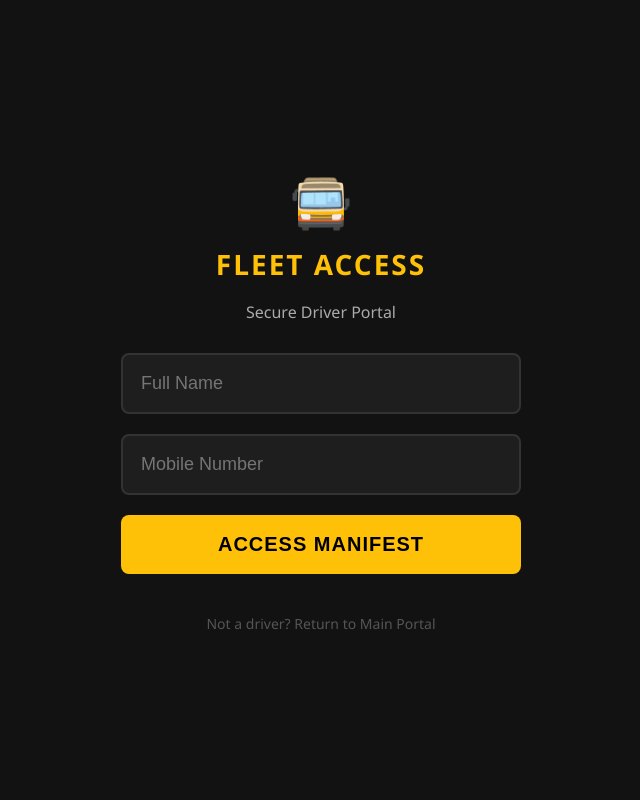
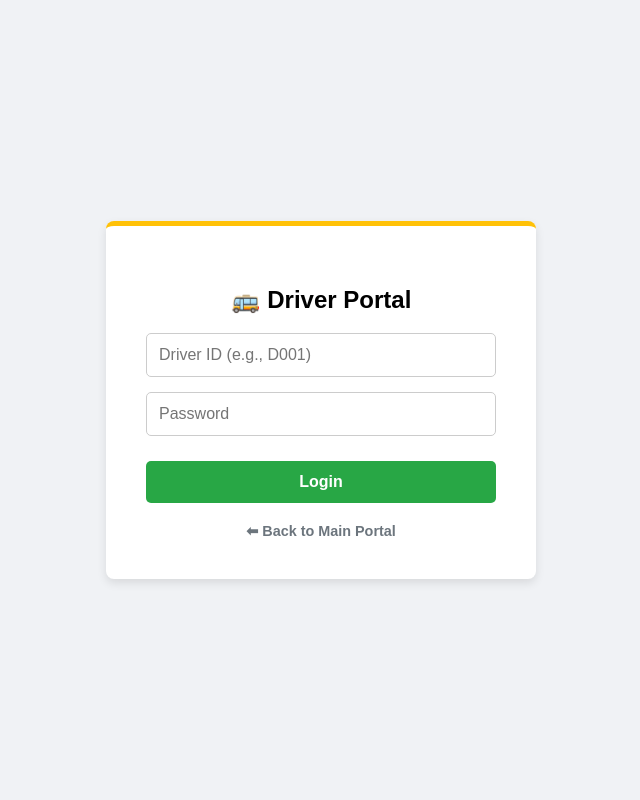
Before and after one commit to Kashyap42576/transit-app, a Flask app: page /driver/login in a window 1280 px wide. Shown: the whole page, without its empty margins (319-959 px from the left). Run offline with Flask 3, Linux system fonts and the light colour scheme.

Commit message:
Change title and update driver login layout

```diff
--- a/templates/driver_login.html
+++ b/templates/driver_login.html
@@ -1,43 +1,28 @@
 <!DOCTYPE html>
 <html>
 <head>
-    <title>Driver Access</title>
+    <title>Driver Login</title>
     <meta name="viewport" content="width=device-width, initial-scale=1">
     <style>
-        /* Completely different Dark/Rugged Theme */
-        body { font-family: 'Segoe UI', Tahoma, Geneva, Verdana, sans-serif; background-color: #121212; color: #ffffff; display: flex; flex-direction: column; justify-content: center; align-items: center; height: 100vh; margin: 0; }
-        .login-container { width: 90%; max-width: 400px; padding: 20px; }
-
-        .header-icon { font-size: 50px; text-align: center; margin-bottom: 10px; }
-        h1 { text-align: center; color: #ffc107; margin-top: 0; font-size: 28px; letter-spacing: 2px; text-transform: uppercase; }
-        p.subtitle { text-align: center; color: #aaaaaa; margin-bottom: 30px; }
-
-        input { background-color: #1e1e1e; color: #fff; border: 2px solid #333; padding: 18px; width: 100%; box-sizing: border-box; border-radius: 8px; font-size: 18px; margin-bottom: 20px; outline: none; transition: border 0.3s; }
-        input:focus { border-color: #ffc107; }
-
-        button { background-color: #ffc107; color: #000; font-size: 20px; font-weight: bold; width: 100%; padding: 18px; border: none; border-radius: 8px; cursor: pointer; text-transform: uppercase; letter-spacing: 1px; }
-        button:hover { background-color: #e0a800; }
-
-        .error { background: #dc3545; color: white; padding: 15px; border-radius: 8px; text-align: center; font-weight: bold; margin-bottom: 20px; }
-
-        .footer-link { display: block; text-align: center; margin-top: 40px; color: #555; text-decoration: none; font-size: 14px; }
+        body { font-family: Arial, sans-serif; display: flex; justify-content: center; align-items: center; height: 100vh; background: #f0f2f5; margin: 0; }
+        .box { background: white; padding: 2.5rem; border-radius: 8px; box-shadow: 0 4px 10px rgba(0,0,0,0.1); text-align: center; width: 85%; max-width: 350px; border-top: 5px solid #ffc107; }
+        input { display: block; width: 100%; margin: 15px 0; padding: 12px; box-sizing: border-box; border: 1px solid #ccc; border-radius: 5px; font-size: 16px; }
+        button { width: 100%; padding: 12px; background: #28a745; color: white; border: none; border-radius: 5px; cursor: pointer; font-size: 16px; font-weight: bold; margin-top: 10px; }
+        button:hover { background: #218838; }
+        .error { color: #dc3545; font-weight: bold; margin-bottom: 10px; }
+        .back-link { display: block; margin-top: 20px; font-size: 0.9em; color: #6c757d; text-decoration: none; font-weight: bold; }
     </style>
 </head>
 <body>
-    <div class="login-container">
-        <div class="header-icon">🚍</div>
-        <h1>Fleet Access</h1>
-        <p class="subtitle">Secure Driver Portal</p>
-
-        {% if error %} <div class="error">{{ error }}</div> {% endif %}
-
+    <div class="box">
+        <h2>🚌 Driver Portal</h2>
+        {% if error %} <p class="error">{{ error }}</p> {% endif %}
         <form method="POST">
-            <input type="text" name="driver_name" placeholder="Full Name" required>
-            <input type="tel" name="contact_number" placeholder="Mobile Number" required>
-            <button type="submit">Access Manifest</button>
+            <input type="text" name="user_id" placeholder="Driver ID (e.g., D001)" required>
+            <input type="password" name="password" placeholder="Password" required>
+            <button type="submit">Login</button>
         </form>
-
-        <a href="/" class="footer-link">Not a driver? Return to Main Portal</a>
+        <a href="/" class="back-link">⬅ Back to Main Portal</a>
     </div>
 </body>
 </html>
```
